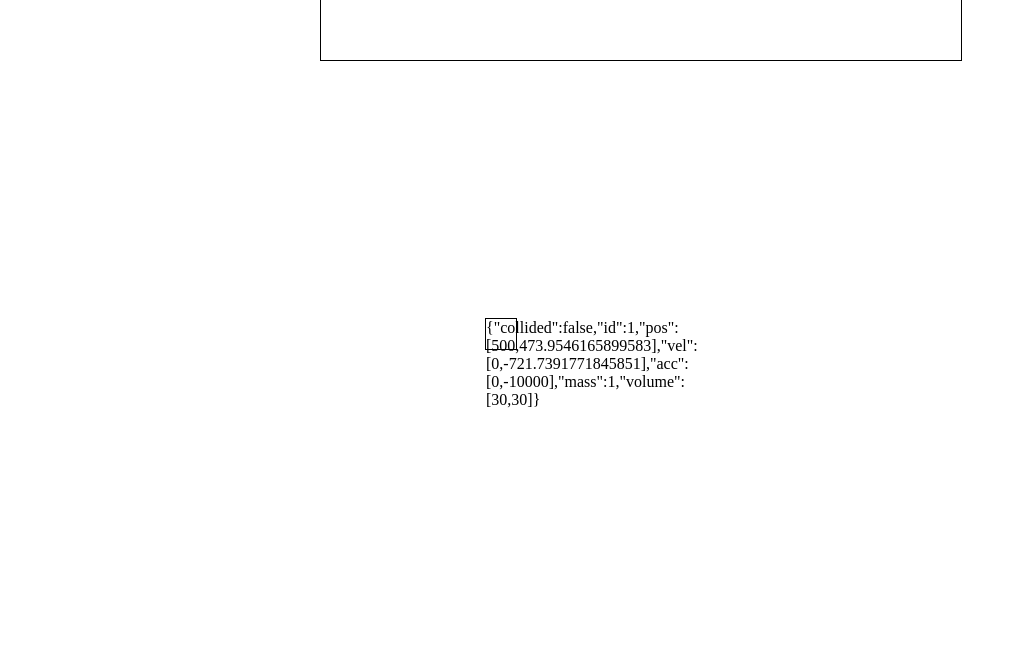
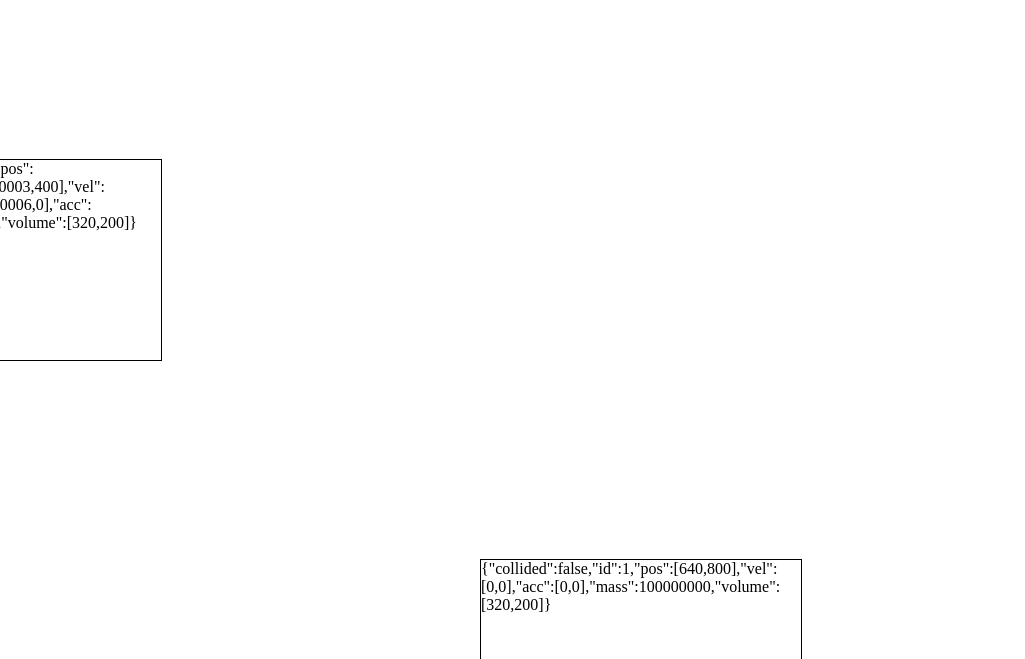
Before and after one commit to Blake-Dowling/Typescript-Physics-Simulator, a React (Create React App) app: page / in a window 1280 px wide. Shown: the part 141-800 px from the top of the page, without its empty margins (0-1025 px from the left). Built offline with nearby package versions, Linux system fonts and the light colour scheme.

Commit message:
Multidimensional collision stopping point

```diff
--- a/src/index.tsx
+++ b/src/index.tsx
@@ -19,18 +19,18 @@ export default function Index() {
     setObList((prevObList) => {
       const newObList = [...prevObList]
       // left wall
-      // newObList.push(new ob(newObList.length, [0*SCREEN_WIDTH, .5*SCREEN_HEIGHT], [0, 0], [0, 0], 100000000, [SCREEN_WIDTH/4, SCREEN_HEIGHT/4]));
+      newObList.push(new ob(newObList.length, [0*SCREEN_WIDTH, .5*SCREEN_HEIGHT], [0, 0], [0, 0], 100000000, [SCREEN_WIDTH/4, SCREEN_HEIGHT/4]));
       // //bottom wall
 
 
-      // newObList.push(new ob(newObList.length, [.5*SCREEN_WIDTH, 1*SCREEN_HEIGHT], [0, 0], [0, 0], 100000000, [SCREEN_WIDTH/4, SCREEN_HEIGHT/4]));
+      newObList.push(new ob(newObList.length, [.5*SCREEN_WIDTH, 1*SCREEN_HEIGHT], [0, 0], [0, 0], 100000000, [SCREEN_WIDTH/4, SCREEN_HEIGHT/4]));
       // //right wall
       // newObList.push(new ob(newObList.length, [1.5*SCREEN_WIDTH, .5*SCREEN_HEIGHT], [0, 0], [0, 0], 100000000, [SCREEN_WIDTH/2, SCREEN_HEIGHT/2]));
       // //top wall
-      newObList.push(new ob(newObList.length, [.5*SCREEN_WIDTH, 0*SCREEN_HEIGHT], [0, 0], [0, 0], 100000000, [SCREEN_WIDTH/2, SCREEN_HEIGHT/2]));
+      // newObList.push(new ob(newObList.length, [.5*SCREEN_WIDTH, 0*SCREEN_HEIGHT], [0, 0], [0, 0], 100000000, [SCREEN_WIDTH/2, SCREEN_HEIGHT/2]));
 
 
-      newObList.push(new ob(newObList.length, [500, 500], [0, 0], [0, -10000], 1, [30, 30]));
+      newObList.push(new ob(newObList.length, [500, 200], [0, 0], [-12000, 10000], 1, [30, 30]));
 
       // newObList.push(new ob([500, 200], [0, 0], [0, -10000], 1, [30, 30]));
 
@@ -72,26 +72,26 @@ export default function Index() {
 //               if(obj_other.collided === true){
 // continue;
 //               }
-if(obj.id===1){break}
+
               let ttcd = obj.calcTD2(obj, obj_other)
               // if(obj.id === 1){
                 let ttc = Math.min(...ttcd)
                 console.log(obj.id, ttcd)
               // }
 
-              // let col = true;
-              // for(let k=0; k<ttcd.length; k++){
-              //   if( (ttcd[k] >= T) ){
+              let col = true;
+              for(let k=0; k<ttcd.length; k++){
+                if( (ttcd[k] >= T) ){
 
-              //     col = false;
-              //   }
-              //   else{
-              //     console.log(ttc)
+                  col = false;
+                }
+                else{
+                  console.log(ttc)
 
-              //   }
-              // }
+                }
+              }
 
-              if(ttc < T){
+              if(col){
                 // console.log(col)
                 // console.log(ttc)
                 // let ttc = Math.min(...ttcd)
--- a/src/ob.tsx
+++ b/src/ob.tsx
@@ -98,28 +98,29 @@ export class ob{
 
           //obj 2 is forward
           if(obj2.pos[i] >= obj1.pos[i]){
-
+            // console.log(obj2.id)
             let forward_obj_back = (obj2.pos[i] - (0.5*obj2.volume[i]))
             let backward_obj_front = (obj1.pos[i] + (0.5*obj1.volume[i]))
             d[i] += ( forward_obj_back - backward_obj_front );
-            console.log(d[0])
+
             // let forward_obj_front = (obj2.pos[i] + (0.5*obj2.volume[i]))
             // let backward_obj_back = (obj1.pos[i] - (0.5*obj1.volume[i]))
             if(d[i] <= 0 ){
               td[i] = 0;
-              console.log("-----------")
+
               continue;
             }
           }
 
           //obj 2 is behind
           else if(obj2.pos[i] < obj1.pos[i]){
+            // console.log(obj2.id)
             let backward_obj_front = (obj2.pos[i] + (0.5*obj2.volume[i]))
             let forward_obj_back = (obj1.pos[i] - (0.5*obj1.volume[i]))
             d[i] += ( backward_obj_front - forward_obj_back );
-            if(d[i] <= 0 ){
+
+            if(d[i] > 0 ){
               td[i] = 0;
-
               continue;
             }
           }
@@ -224,7 +225,7 @@ export default function Ob(props:any) {
         width: obj.volume[0],
         height: obj.volume[1],
         border: 'solid 1px black',
-        // filter: `blur(${Math.sqrt(Math.abs(obj.xv+obj.yv)/500)}px)`
+        // filter: `blur(${Math.sqrt(Math.abs(obj.vel[0]+obj.vel[1])/3000)}px)`
       } as any;
 
   return (
```
